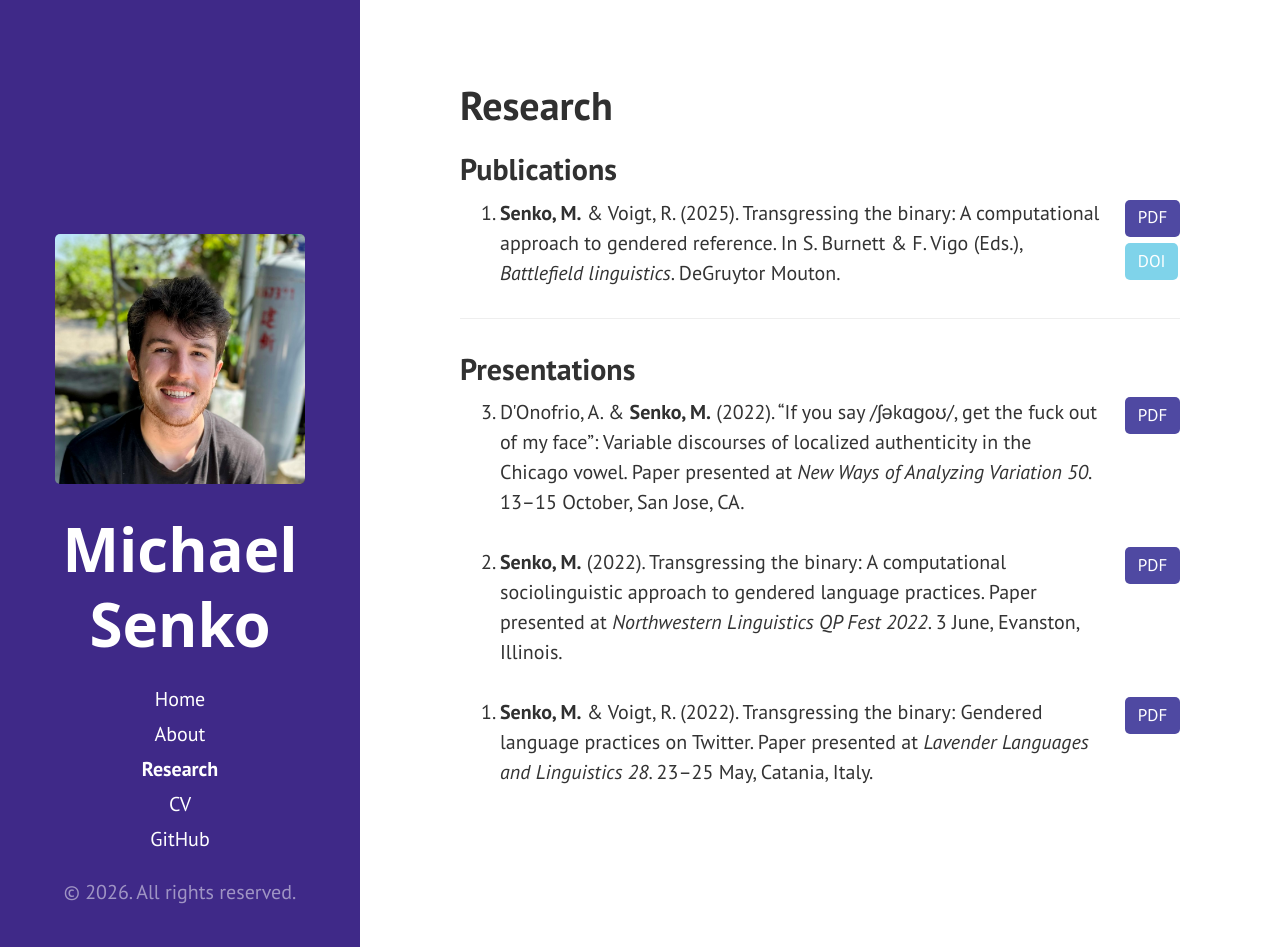
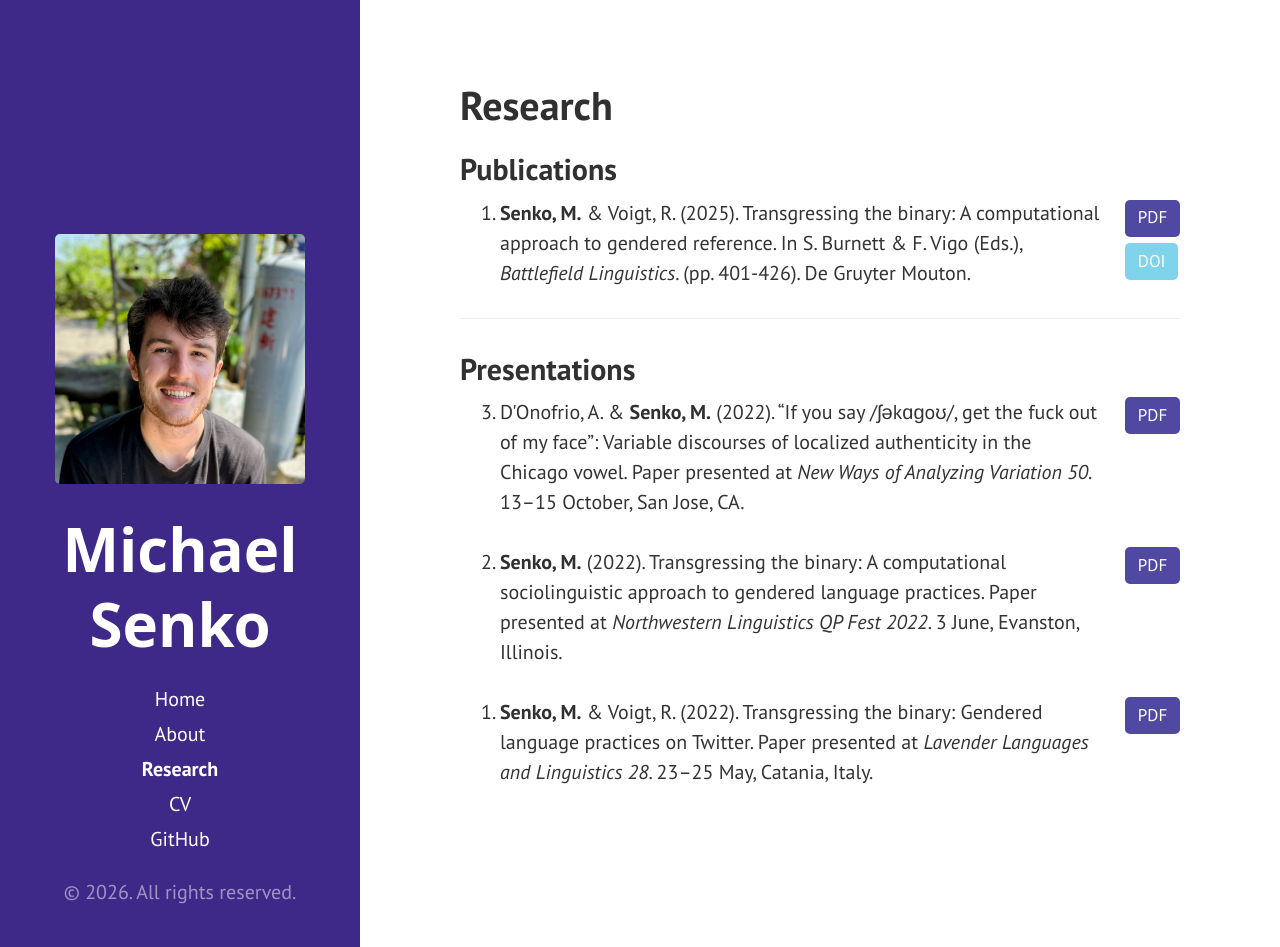
Before and after one commit to msenko1/msenko1.github.io, a Jekyll site: the page built from research.md, in a window 1280 px wide and 947 px high. Built offline with Jekyll 4.4.1, drawn with Linux system fonts in a browser that asks for light colours.

Commit message:
fixed chapter citation

```diff
--- a/research.md
+++ b/research.md
@@ -8,7 +8,7 @@ title: Research
 <ol class="research-list" reversed>
 
 {% include pub.html
-   citation="<strong>Senko, M.</strong> & Voigt, R. (2025). Transgressing the binary: A computational approach to gendered reference. In S. Burnett & F. Vigo (Eds.), <em>Battlefield linguistics</em>. DeGruytor Mouton."
+   citation="<strong>Senko, M.</strong> & Voigt, R. (2025). Transgressing the binary: A computational approach to gendered reference. In S. Burnett & F. Vigo (Eds.), <em>Battlefield Linguistics</em>. (pp. 401-426). De Gruyter Mouton."
    pdf="/assets/publications/senko_voigt_2025_computational_gender_reference.pdf"
    doi="https://doi.org/10.1515/9783111351568-019"
 %}
```
